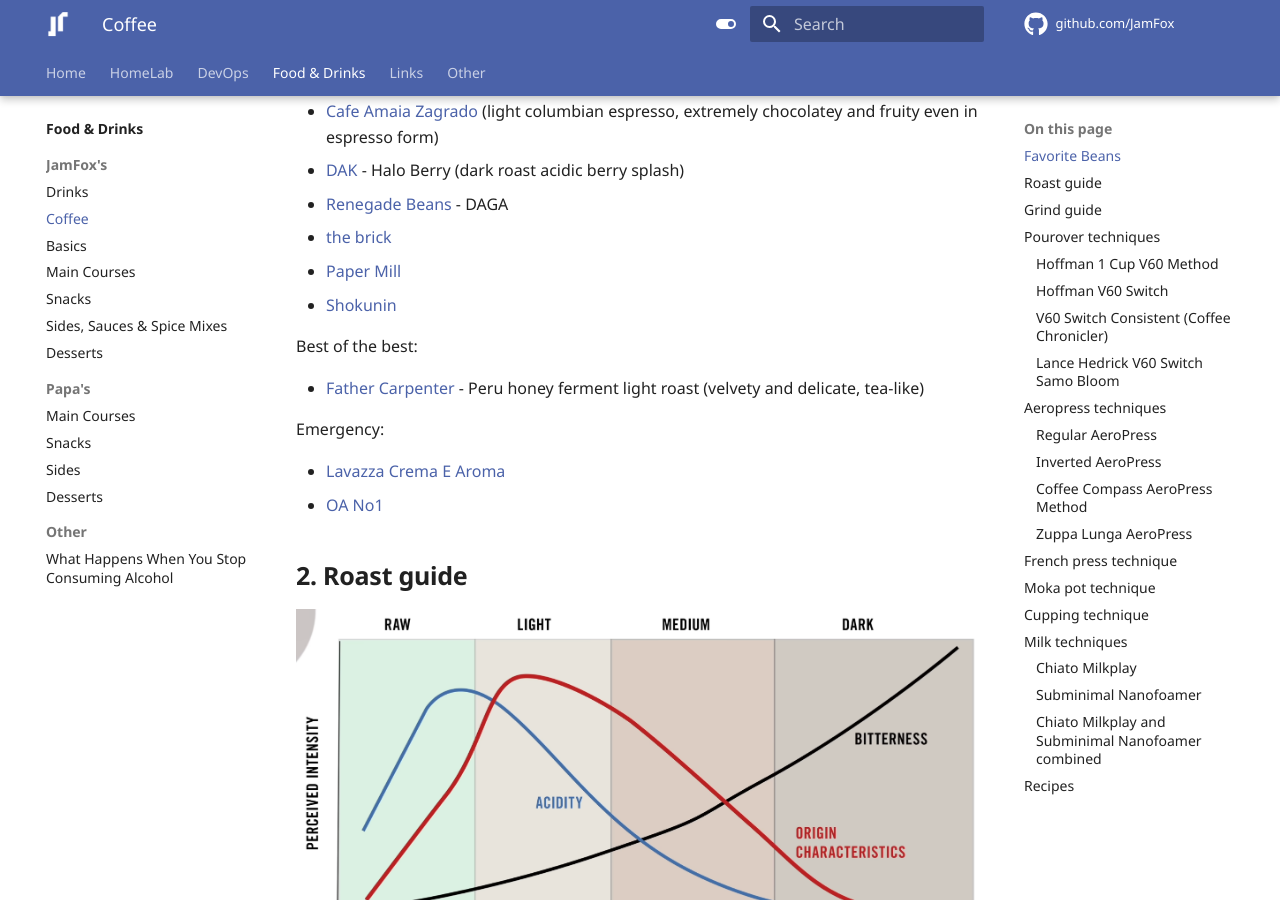
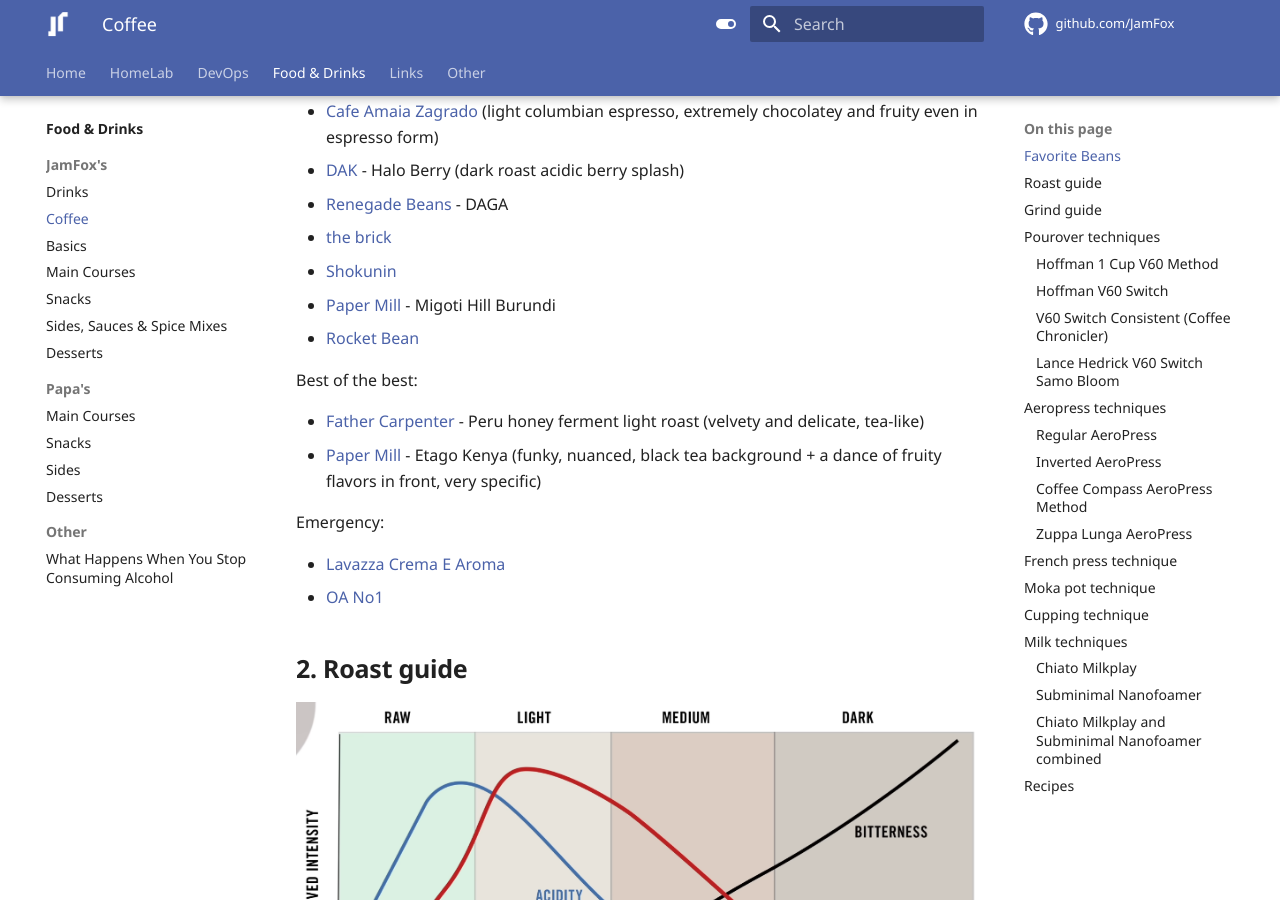
Before and after one commit to JamFox/docs.jamfox.dev, an MkDocs documentation site: the page built from docs/content/food/coffee.md, in a window 1280 px wide and 900 px high, scrolled down 354 px. Built offline with MkDocs 1.6.1 and Material for MkDocs 9.7.7, drawn with Linux system fonts in a browser that asks for light colours; plug-ins that fetch from the network failed and are left out; comment, search, counter and statistics services are not loaded.

Commit message:
add some coffee

```diff
--- a/docs/content/food/coffee.md
+++ b/docs/content/food/coffee.md
@@ -14,12 +14,14 @@ Specialty:
 - [DAK](https://www.dakcoffeeroasters.com/) - Halo Berry (dark roast acidic berry splash)
 - [Renegade Beans](https://www.renegadebeans.com/) - DAGA
 - [the brick](https://www.thebrickcoffee.ee/)
-- [Paper Mill](https://papermill.coffee/)
 - [Shokunin](https://shokunin.coffee/)
+- [Paper Mill](https://papermill.coffee/) - Migoti Hill Burundi
+- [Rocket Bean](https://rocketbean.com/)
 
 Best of the best:
 
 - [Father Carpenter](https://fathercarpenter.com/) - Peru honey ferment light roast (velvety and delicate, tea-like)
+- [Paper Mill](https://papermill.coffee/) - Etago Kenya (funky, nuanced, black tea background + a dance of fruity flavors in front, very specific)
 
 Emergency:
 
```
